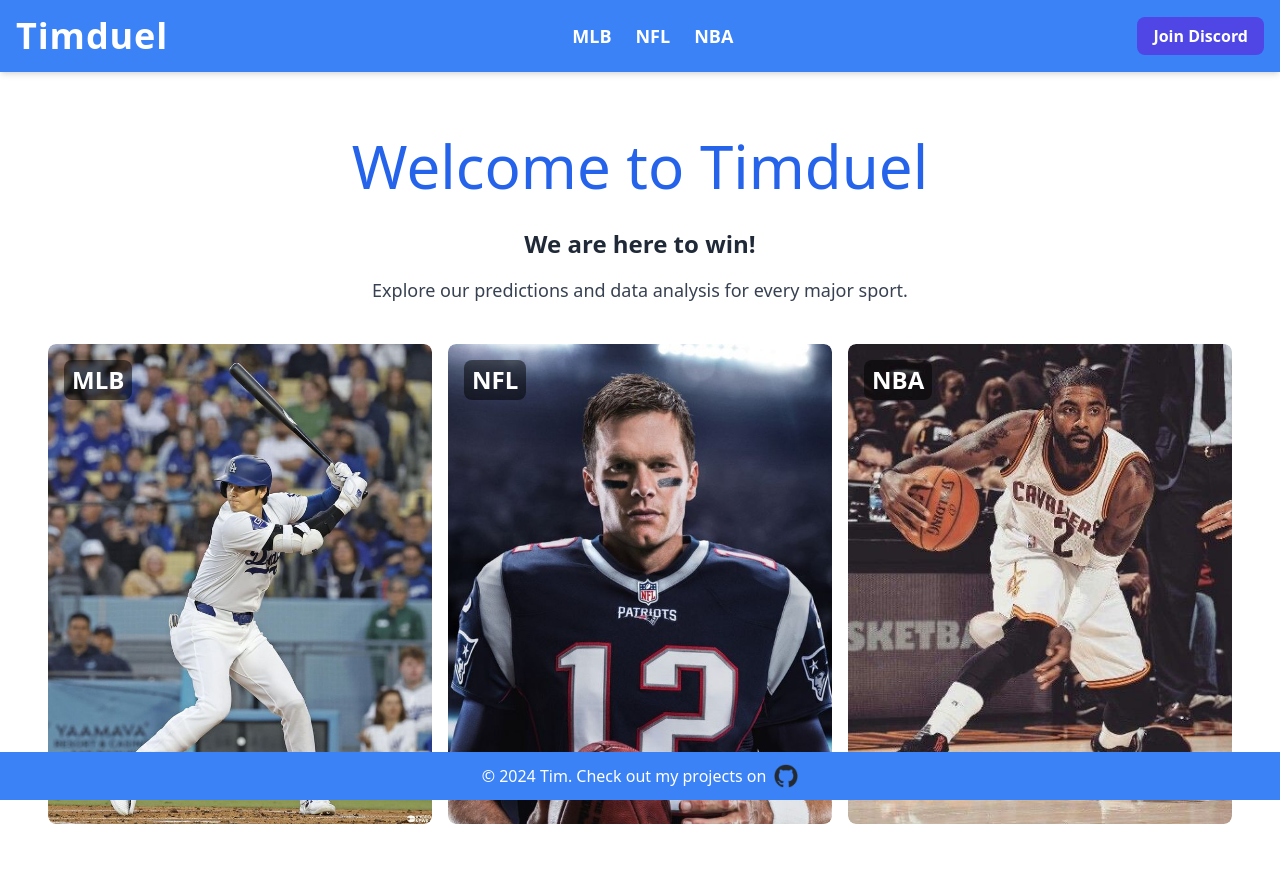
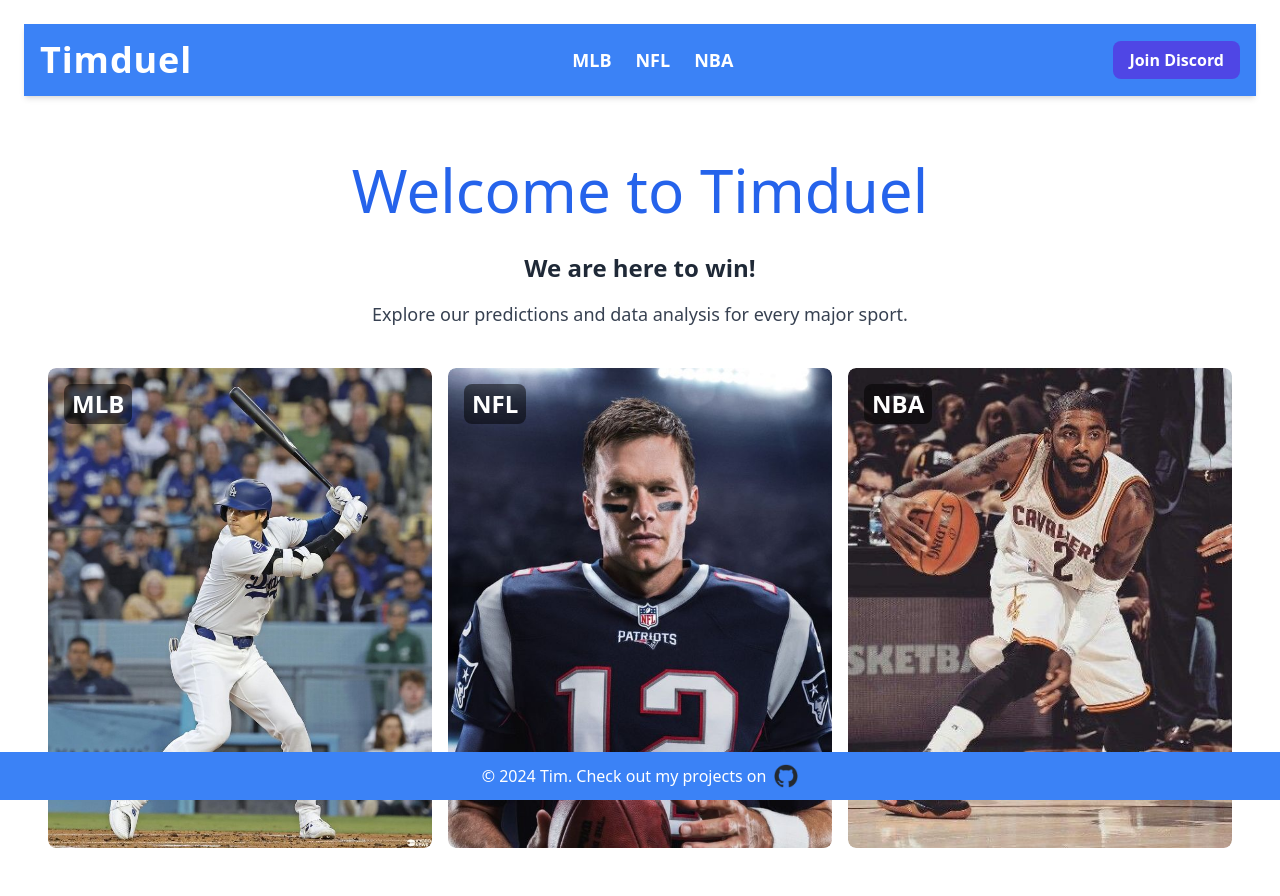
Before and after one commit to tim50687/Timduel_Stats, a Flask app: page / in a window 1280 px wide. Before the commit the page ends 824 px from the top, so only its background shows below. Run offline with Flask 3, Linux system fonts and the light colour scheme.

Commit message:
Add padding to div that wraps nav

```diff
--- a/static/css/output.css
+++ b/static/css/output.css
@@ -764,6 +764,10 @@ video {
   padding: 1rem;
 }
 
+.p-6 {
+  padding: 1.5rem;
+}
+
 .px-2 {
   padding-left: 0.5rem;
   padding-right: 0.5rem;
--- a/templates/home.html
+++ b/templates/home.html
@@ -16,7 +16,7 @@
     <title>Home Page</title>
   </head>
   <body class="bg-white text-gray-900 font-oswald">
-    <div class="mb-6">
+    <div class="mb-6 p-6">
       <nav class="bg-blue-500 p-4 shadow-md">
         <div class="container mx-auto flex justify-between items-center">
           <div
```
